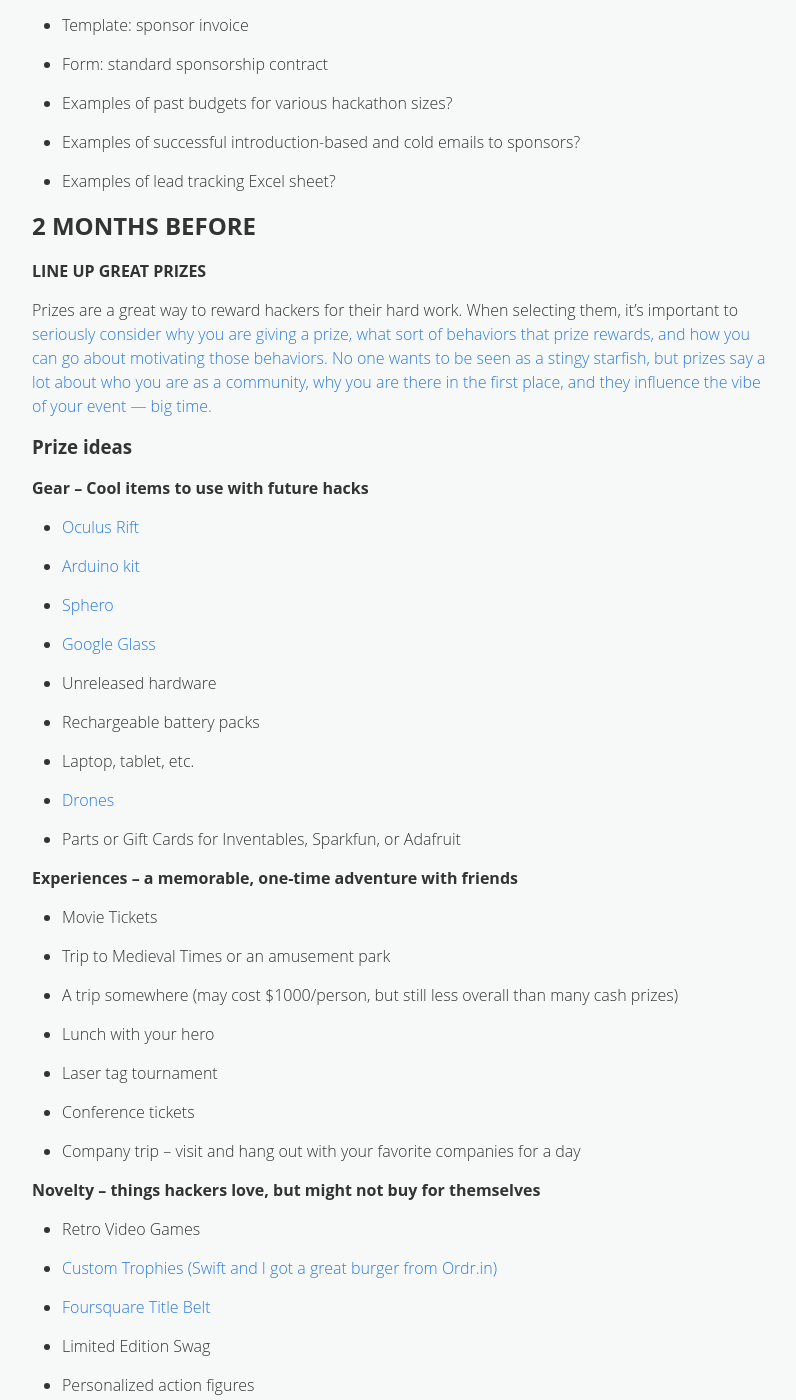
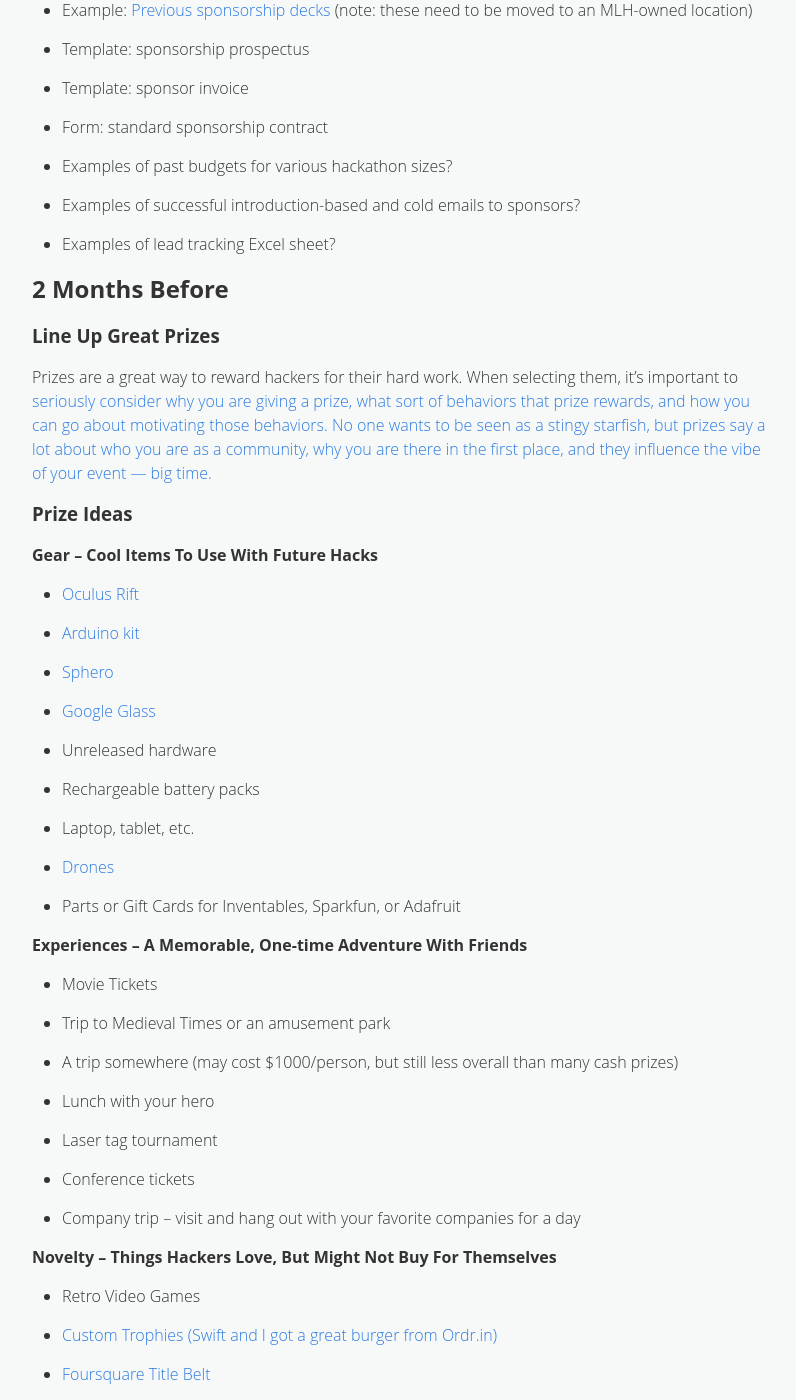
Before and after one commit to MLH/mlh-hackathon-organizer-guide, a Jekyll site: the page built from index.md, in a window 1280 px wide and 1400 px high, scrolled down 11367 px. Shown: the whole window, without its empty margins (238-1034 px from the left). Built offline with Jekyll 4.4.1, drawn with Linux system fonts in a browser that asks for light colours; some of the changed text lies outside the part shown.

Commit message:
more semantic markdown

```diff
--- a/index.md
+++ b/index.md
@@ -1,7 +1,7 @@
 ---
 layout: default
 ---
-# INTRODUCTION
+# Introduction
 
 > "I learned more in one weekend than I did in the last month of lectures!"
 
@@ -13,32 +13,35 @@
 
 Major League Hacking's [mission](https://mlh.io/about) is to spread the hacker ethos to every student on the planet; to cultivate communities where aspiring hackers have the opportunity to learn, build, and share their creations with the world.
 
-**RESOURCES**
+#### Resources
 
 * Article: [How to Throw an Epic Hackathon](http://news.mlh.io/how-to-throw-an-epic-hackathon-07-07-2014)
 
 * MLH: [Official Slack channel](https://mlh.slack.com/?redir=%2Fhome)
 
-* * *
+---
 
 
-# ORGANIZER TIMELINE
 
-## 4 TO 9 MONTHS BEFORE
+---
 
-### LOCK DOWN A VENUE
+# Organizer Timeline
+
+## 4 To 9 Months Before
+
+### Lock Down A Venue
 
 Few of your planning decisions will truly make or break your hackathon, but your choice of venue is one of them. It often takes more time than expected to secure the right location, so the earlier you begin scouting, the better! Having a confirmed venue will also prove to potential sponsors and attendees that you’re serious about hosting a great event.
 
 Keep in mind your venue should be **free**! Most of the time, you *will* be able to find a university or company sponsored space.
 
-**Research venues on your campus**
+#### Research Venues On Your Campus
 
 On-campus venues are best because they’re usually free. Research past events at your school to get a sense of each available space’s capabilities. Do they meet your hackathon’s requirements? Make a list of your favorites.
 
 Note: Each venue usually has one university bureaucrat in charge of it; try to find out who that is. One shortcut is to contact students who previously held events at that space and ask them how they recommend you proceed.
 
-**Enlist a campus advocate to help you navigate the bureaucracy**
+#### Enlist A Campus Advocate To Help You Navigate The Bureaucracy
 
 A university advocate — such as a professor or dean — can make your venue search immeasurably easier by helping you navigate your school’s unique booking process.
 
@@ -74,7 +77,7 @@
 
 If you really can’t find a free venue, look into renting a coworking space with most of this infrastructure in place.
 
-**Make sure your venue has everything you need**
+#### Make Sure Your Venue Has Everything You Need
 
 Before you book an event space, make sure it has everything you need help you host a successful hackathon.
 
@@ -96,7 +99,7 @@
 
 * **Security** — Will there be a secure space where sponsors, organizers, and attendees can keep their expensive equipment?
 
-**Ask about venue requirements and restrictions**
+#### Ask About Venue Requirements And Restrictions
 
 Most venues come with their own specific list of rules and required fees. A few questions to ask:
 
@@ -110,7 +113,7 @@
 
 * Are you permitted to host an overnight event? It’s important to let the potential venue know that people will be working in the space overnight. The key word here is "working" -- in many instances, it is against fire code to allow attendees to sleep. (You can always set up a “relaxation” or “meditation” room for small numbers of hackers to rest overnight.)
 
-**MLH TIPS**
+#### MLH Tips
 
 * Book early!
 
@@ -122,7 +125,7 @@
 
 * Make sure your space is aware your will be hosting an overnight event.
 
-**RESOURCES**
+#### Resources
 
 * MLH: [Venue checklist](https://docs.google.com/document/d/1NRs6pM0mEetgIFJVvPr5pN5O3diOuTKuhbGZkWMb87c/edit)
 
@@ -130,9 +133,9 @@
 
 * Article: [Wi-Fi That Works](https://medium.com/mhacks-iv/wi-fi-that-works-9afe3dec3d93)
 
-## 4 MONTHS BEFORE
+## 4 Months Before
 
-**BUILD A KILLER LEADERSHIP TEAM**
+### Build A Killer Leadership Team
 
 Every first-rate hackathon has an exceptional leadership team behind it. When selecting yours, think like a startup CEO: choose enthusiastic and smart people with complementary skills. Here’s what a hackathon leadership team looks like:
 
@@ -144,19 +147,19 @@
 
 * Head of hacker experience - this could be the responsibility of another member of the team, but it is extremely important to have everyone in your organization thinking about how to create the best possible hacker experience at your event.
 
-**MLH TIPS**
+#### MLH Tips
 
 * To avoid confusion and increase efficiency, make *one person* responsible for each category of deliverables.
 
 * To accurately track progress, encourage transparency among team leaders. Consider creating a status spreadsheet that each person can update on a daily or weekly basis.
 
-**RESOURCES**
+#### Resources
 
 * Video: [Team Recruitment and Development](https://www.youtube.com/watch?v=wSOxWVdJhHg)
 
 * MLH: [Building Your Organization Hackathon Team](http://guide.mlh.io/building-your-hackathon-organizing-team/)
 
-**SET UP A PLACEHOLDER WEBSITE**
+### Set Up A Placeholder Website
 
 Until an event has a website, it doesn’t exist to most people. Publishing a basic website the second you’ve committed to hosting a hackathon will help you drive interest to it, capture potential attendee email addresses, and answer questions from interested students:
 
@@ -178,13 +181,13 @@
 
     * A basic FAQ about your event to explain things to someone who has never seen or been to a hackathon before. A good FAQ example: [PennApps](http://2015s.pennapps.com/)
 
-**MLH TIPS**
+#### MLH Tips
 
 * You should update this site on a rolling basis as you land speakers and sponsors, create your schedule, confirm transportation offerings, etc.
 
 * As early as possible, celebrate what differentiates your event [link to marketing section]
 
-**RESOURCES**
+#### Resources
 
 * Screenshots of previous placeholder sites (if available)
 
@@ -192,7 +195,7 @@
 
 * Links to recommended services such as LaunchRock or GitHub Pages?
 
-**GET MLH SANCTIONED**
+### Get MLH Sanctioned
 
 At MLH, our goal is to give you the tools to throw the best hackathon humanly possible, which is why MLH sanctioned events receive the following benefits:
 
@@ -214,7 +217,7 @@
 
 The sooner your hackathon gets sanctioned, the more time you’ll have to take advantage of all MLH hookups. To [apply](https://mlh.io/forms/event-sanctioning-request), it must be *at least* 30 days before the event and you should have a confirmed time and location.
 
-**RESOURCES**
+#### Resources
 
 * MLH: [Become an Official Event](https://mlh.io/become-an-official-event)
 
@@ -224,7 +227,7 @@
 
 * MLH: [Hardware list](https://mlh.io/hardware-lab)
 
-**LAND SPONSORSHIPS**
+### Land Sponsorships
 
 It’s nearly impossible to host a serious hackathon without money. That said, landing quality sponsorship is manageable if you break the process into small steps and give yourself plenty of lead time. The more practice you get approaching and negotiating with potential backers, the better you’ll become at the art of fundraising.
 
@@ -234,7 +237,7 @@
 
 <iframe width="640" height="360" src="https://www.youtube.com/embed?rel=0" frameborder="0" allowfullscreen="allowfullscreen"></iframe>
 
-**Draft your budget**
+### Draft Your Budget
 
 Before you can begin asking for money, get a sense of how much cash you need to pull off your hackathon. Create a [budget template](https://docs.google.com/spreadsheets/d/18xo4w05PeC-xOVSGJ9c6sigu2O7xHpbgWd7p8TjYHj0/edit#gid=41626453) based on estimated costs and your expected number of attendee.
 
@@ -246,7 +249,7 @@
 
 * Bitcamp’s [Open Source Budget](https://medium.com/bitcampfire-stories/bitcamps-open-source-budget-14a86974b5b2)
 
-**Understand your sponsors: who they are, what they want, and how they operate**
+### Understand Your Sponsors: Who They Are, What They Want, And How They operate
 
 You’ll be targeting five types of sponsors:
 
@@ -290,13 +293,13 @@
 
     * How do the sponsors feel about your competency: is the event well-organized so far? Have you been professional in all communications?
 
-**MLH TIPS**
+#### MLH Tips
 
 * Keep mind the person you’re talking with is often not the person who makes the final sponsorship decisions. Make sure all materials you send are as clear as possible to ensure decision makers have enough information to say yes without taking time to contact you.
 
 * Many company budgets are quarterly. Q1 and Q4 are often the best times to get money because budgets are more flexible.
 
-**Put together a sponsorship prospectus**
+### Put Together A Sponsorship Prospectus
 
 Before approaching sponsors, create a short info packet with three tiers of sponsorship. [This doesn’t need to be fancy — just explain what a hackathon is and how they can prepare to get the most out of it. You should make it clear what you are providing, and mention a few things sponsors have done at other hackathons that you thought were awesome.](http://news.mlh.io/how-to-throw-an-epic-hackathon-07-07-2014)
 
@@ -326,11 +329,11 @@
 
 * Contact email and phone
 
-**The 5-Step MLH Sponsorship Process**
+### The 5-step MLH Sponsorship Process
 
 Once you’ve ascertained how much money your hackathon needs and created your sponsorship materials, you’re ready to embark on the fundraising process.
 
-**1. Set targets and do your research**
+#### 1. Set Targets And Do Your Research
 
 * Compile a list of potential sponsors:
 
@@ -342,7 +345,7 @@
 
     * Fundraising announcements
 
-**2. Get In Touch**
+#### 2. Get In Touch
 
 * Send a well-crafted, thoughtful email.
 
@@ -360,7 +363,7 @@
 
 * Follow up: don’t worry if you don’t receive a response to your initial email; wait a week and ask again.
 
-**3. Have an Exploratory Phone Call**
+#### 3. Have An Exploratory Phone Call
 
 * Make sure the sponsor knows what a hackathon is —  use analogies like comparing it to a science fair
 
@@ -374,7 +377,7 @@
 
 * Before you hang up, schedule a follow up call.
 
-**4. Make a Proposal**
+#### 4. Make A Proposal
 
 * Do this right away. Sometimes it’s as easy as sending over a prospectus with the packages most relevant to that particular company. Other times, you’ll have to put together a custom proposal.
 
@@ -384,7 +387,7 @@
 
 * Less is more! Choose a uniform color scheme and keep text to a minimum on each slide.
 
-**5. Follow Up and Track Your Progress**
+#### 5. Follow Up And Track Your Progress
 
 * Email a week or two later offering to answer questions.
 
@@ -392,7 +395,7 @@
 
 * When a sponsor says yes, invoice them immediately.
 
-**Tracking your incoming and outgoing funds**
+#### Tracking Your Incoming And Outgoing Funds
 
 * Keep in mind that sponsorship money comes in on a rolling basis
 
@@ -402,21 +405,21 @@
 
 <iframe width="640" height="360" src="https://www.youtube.com/embed/-ybgtN2GjTQ?rel=0" frameborder="0" allowfullscreen></iframe>
 
-* **MLH TIPS**
+#### MLH Tips
 
-    * Appoint one person to act as the point of contact for all sponsors (most likely your head of finance).
+* Appoint one person to act as the point of contact for all sponsors (most likely your head of finance).
 
-    * Target local companies. [Typically sponsors who are located closer will be able to send more company reps, bring more stuff, and relate more to the hackers. ](http://news.mlh.io/how-to-throw-an-epic-hackathon-07-07-2014)
+* Target local companies. [Typically sponsors who are located closer will be able to send more company reps, bring more stuff, and relate more to the hackers. ](http://news.mlh.io/how-to-throw-an-epic-hackathon-07-07-2014)
 
-    * Be willing to negotiate offerings — to a point. It’s important to preserve the integrity of your hackathon.
+* Be willing to negotiate offerings — to a point. It’s important to preserve the integrity of your hackathon.
 
-    * If rejected, ask for something else! Many companies that can’t contribute money are happy to send a judge or an onsite mentor.
+* If rejected, ask for something else! Many companies that can’t contribute money are happy to send a judge or an onsite mentor.
 
-    * Under promise and over deliver so sponsors feel they got the most bang for their buck.
+* Under promise and over deliver so sponsors feel they got the most bang for their buck.
 
-    * Make sure you’ve got your taxes under control. We recommend speaking with an accountant.
+* Make sure you’ve got your taxes under control. We recommend speaking with an accountant.
 
-**RESOURCES**
+#### Resources
 
 * Webinar: [Raising Sponsorship - A Workshop by MLH](https://www.youtube.com/watch?v=QI9NVe2wA5w)
 
@@ -444,15 +447,15 @@
 
 * Examples of lead tracking Excel sheet?
 
-## 2 MONTHS BEFORE
+## 2 Months Before
 
-**LINE UP GREAT PRIZES**
+### Line Up Great Prizes
 
 Prizes are a great way to reward hackers for their hard work. When selecting them, it’s important to [seriously consider why you are giving a prize, what sort of behaviors that prize rewards, and how you can go about motivating those behaviors. No one wants to be seen as a stingy starfish, but prizes say a lot about who you are as a community, why you are there in the first place, and they influence the vibe of your event — big time.](http://news.mlh.io/are-hackathon-prizes-the-worst-thing-since-moldy-sliced-bread-04-18-2014)
 
-### Prize ideas
+### Prize Ideas
 
-#### **Gear – Cool items to use with future hacks**
+#### Gear – Cool Items To Use With Future Hacks
 
 * [Oculus Rift](https://www.oculusvr.com/order/)
 
@@ -472,7 +475,7 @@
 
 * Parts or Gift Cards for Inventables, Sparkfun, or Adafruit
 
-#### **Experiences – a memorable, one-time adventure with friends**
+#### Experiences – A Memorable, One-time Adventure With Friends
 
 * Movie Tickets
 
@@ -488,7 +491,7 @@
 
 * Company trip – visit and hang out with your favorite companies for a day
 
-#### **Novelty – things hackers love, but might not buy for themselves**
+#### Novelty – Things Hackers Love, But Might Not Buy For Themselves
 
 * Retro Video Games
 
@@ -508,17 +511,17 @@
 
 * [ThinkGeek.com](http://thinkgeek.com/)
 
-**MLH TIPS**
+#### MLH Tips
 
 * MLH doesn’t recommend cash prizes.
 
 * Order prizes early — many cool items will be back-ordered.
 
-**RESOURCES**
+#### Resources
 
 * Article: [Are Hackathon Prizes the Worst Thing Since Moldy Sliced Bread?](http://news.mlh.io/are-hackathon-prizes-the-worst-thing-since-moldy-sliced-bread-04-18-2014)
 
-**BOOK MENTORS AND JUDGES**
+### Book Mentors And Judges
 
 You’ll need to recruit a variety of tech experts to mentor your attendees, speak at your event and judge your hackathon. Consider targeting:
 
@@ -538,7 +541,7 @@
 
 * Have department heads reach out for you when helpful
 
-**A note about judges**
+#### A Note About Judges
 
 We recommend selecting judges that have a strong technical aptitude. If you’re planning to do Science Fair Judging and Presentations, your judges for each should be separate. For expo judging, ensure you have a minimum of one judge per thirty participants.
 
@@ -550,13 +553,13 @@
 
     * Have department heads reach out for you
 
-**MLH TIPS**
+#### MLH Tips
 
 * Start close to home. Often your best chances at hosting strong speakers will come from personal and school connections.
 
 * Consider recruiting a high-energy MC. [This person will be the face of the event to hackers and sponsors, so having someone who is excited about hacking with some public speaking experience helps hold the entire event together.](http://news.mlh.io/how-to-throw-an-epic-hackathon-07-07-2014)
 
-**RESOURCES**
+#### Resources
 
 * Article: [How to Judge a Hackathon: Finding the Chosen One](http://news.mlh.io/how-to-judge-a-hackathon-finding-the-chosen-one-05-15-2014)
 
@@ -564,7 +567,7 @@
 
 FAQ question: "How should I set up the judging process?"
 
-**SCHEDULE WORKSHOPS**
+### Schedule Workshops
 
 More info needed. Do you have any advice or materials related to workshops?
 
@@ -574,13 +577,13 @@
 
 * Recommended number depending on number of attendees
 
-**UPDATE YOUR WEBSITE**
+### Update Your Website
 
 * Add all new information, including prizes
 
 * Creating an attendee survey form
 
-**RESOURCES**
+#### Resources
 
 * Template: attendee survey form
 
@@ -588,11 +591,11 @@
 
 
 
-**PROMOTE YOUR EVENT**
+### Promote Your Event
 
 When promoting your hackathon, it’s useful to keep in mind that most events have a 50 to 30 percent drop-off in attendance. Given these stats, it’s your goal to over-market and overbook!
 
-**Tell your hackathon’s story**
+#### Tell Your Hackathon’s Story
 
 What’s your hackathon’s "brand?" How is it unique? Why would *you* want to attend?
 
@@ -606,7 +609,7 @@
 
  effective branding works.
 
-**Get the word out**
+#### Get The Word Out
 
 * Invite students from other schools to attend
 
@@ -638,9 +641,9 @@
 
     * Tell your school’s paper
 
-    * Enlist MLH’s PR resources to get potential pre-event coverage in local and tech media
+    * Enlist MLH’s PR#### RESOURCES to get potential pre-event coverage in local and tech media
 
-**RESOURCES**
+#### Resources
 
 * Video: [Hackathons as Branding](https://www.youtube.com/watch?v=cwJNYXlOuYo&index=20&list=PLPDgudJ_VDUdqhQldG7SqXGxaj-FiLGmP)
 
@@ -648,19 +651,19 @@
 
 * Article: [Hackathons are For Beginners](https://medium.com/@tfogo/hackathons-are-for-beginners-77a9c9c0e000)
 
-## 1 MONTH BEFORE
+## 1 Month Before
 
-**GET FINAL HEADCOUNT**
+### Get Final Headcount
 
 Work to confirm a solid headcount. Having this will help you when making food and swag orders. Generally, events see a 30-50% attrition rate, so make sure you consider this in your planning.
 
-**ORGANIZE TRANSPORTATION**
+### Organize Transportation
 
 If your venue is free, transportation and travel reimbursements are often the most expensive part of putting on a hackathon. After reviewing the information below, watch our short [transportation webinar](https://www.youtube.com/watch?v=wGKX_koCPIk) to ensure your transportation planning runs smoothly. While many hackers have come to expect some sort of funded transportation, it is not required in order to put on a successful hackathon.
 
 <iframe width="640" height="360" src="https://www.youtube.com/embed/wGKX_koCPIk?rel=0" frameborder="0" allowfullscreen></iframe>
 
-**Charter buses**
+#### Charter Buses
 
 Charter buses are typically the most affordable option for getting hackers to and from your event. Keep in mind as you plan that most buses fit 56 attendees, and the average cost per weekend is $3,300 (based on 31 hackathons in Spring 2014). Your hackathon date matters as well: for example, bus prices are often higher in April because so many schools charter them during that month for class trips.
 
@@ -692,7 +695,7 @@
 
 * Create a quote spreadsheet for each route and every company you requested info from. Include company name, price, contact info, number of buses available, etc.
 
-**Travel reimbursements**
+#### Travel Reimbursements
 
 Occasionally, you will need to issue travel reimbursements for some or all of your attendees. A few tips:
 
@@ -704,7 +707,7 @@
 
 * Keep all receipts for tax purposes
 
-**MLH TIPS**
+#### MLH Tips
 
 * Local bus companies are usually much cheaper than national ones because national companies typically sublease from local companies. (So there’s a markup)
 
@@ -716,7 +719,7 @@
 
 * Don’t be cheap. Watch the Transportation Webinar below to hear some stories about why it’s important to pay for quality buses
 
-**RESOURCES**
+#### Resources
 
 * Webinar: **[Hackathon Transportation 101](https://www.youtube.com/watch?v=wGKX_koCPIk)**
 
@@ -750,7 +753,7 @@
 
 * For opening ceremony and final demos, plan on having access to a room that can fit all of your attendees seated with a projector.
 
-**CREATE YOUR SCHEDULE**
+### Create Your Schedule
 
 Schedules can definitely change, but it’s good for participants (and organizers) to know what to expect. Please, send us your schedule and we can help ensure it’s realistic.
 
@@ -770,7 +773,7 @@
 
 * Judging - If you have multiple judging phases, be sure to block out enough time for each of them with some buffer time in between
 
-**RESOURCES**
+#### Resources
 
 * Example: past schedules of successful events
 
@@ -782,13 +785,13 @@
 
 * [Picking the Chosen One Article](http://news.mlh.io/how-to-judge-a-hackathon-finding-the-chosen-one-05-15-2014)
 
-**MLH TIPS**
+#### MLH Tips
 
 * Send your schedule to MLH to ensure it’s realistic
 
 * Encourage sponsors to show up earlier to set-up
 
-**UPDATE WEBSITE WITH FINAL INFO**
+### Update Website With Final Info
 
 Ideally, you’ve been updating your site on a rolling basis as more information and sponsorships are finalized. About a month before, you want to
 
@@ -810,15 +813,15 @@
 
 * Will they need charter bus or travel reimbursement (does this jibe with transportation timeline?)
 
-**FINALIZE YOUR EMERGENCY PLAN**
+### Finalize Your Emergency Plan
 
 *More info needed.*
 
 
 
-## 1 WEEK BEFORE
+## 1 Week Before
 
-**SEND REMINDERS**
+### Send Reminders
 
 A week before your hackathon is the perfect time to remind everyone involved about what needs to happen. Be sure
 
@@ -834,7 +837,7 @@
 
 Info needed from people: name, email, school, under 18, gender, dietary restrictions, special needs, tshirt size, transp
 
-**DO A RUN-THROUGH**
+### Do A Run-through
 
 Just like a play or a wedding, it’s important to rehearse your schedule once with all team members.
 
@@ -864,7 +867,7 @@
 
 * Physically walk-through the run-of-show document in the event space.
 
-**MLH TIPS**
+#### MLH Tips
 
 * Keep in mind most organizers, especially team leaders, will be responsible for more than one thing
 
@@ -872,19 +875,19 @@
 
 * Assign at least one organizer to make sure the event is going well and put out fires as needed
 
-**RESOURCES**
+#### Resources
 
 * [Example volunteer guide](https://www.dropbox.com/s/y1rf6p97pmmu5mx/PRINT-StudentHackRules.docx?dl=0)
 
 * *If you have minors attending your event you must consult with your venue, school administrators, and/or a lawyer to make sure all necessary paperwork is taken care of*
 
-**DAY OF EVENT**
+## Day Of Event
 
-**Brief volunteers**
+### Brief Volunteers
 
 Make your volunteers responsible for specific tasks. They should be working on something relevant at any given time during their shifts.
 
-**Set-up your event**
+### Set-up Your Event
 
 * Set up tables and chairs
 
@@ -914,7 +917,7 @@
 
 * "Meditation room"
 
-**Have organizers handle the following tasks during the corresponding times:**
+### Have Organizers Handle The Following Tasks During The Corresponding times:
 
 **Serve breakfast?**
 
@@ -972,7 +975,7 @@
 
 * If you have science fair style judging, have hackers go eat lunch in a separate room while you reconfigure the hacking area for demos
 
-**Run social media**
+### Run Social Media
 
 On the day of the hackathon, social media will play a critical role in communicating hackathon news and schedule updates to attendees. Make sure to designate ONE channel of communication for all updates so every attendee knows where to find important info.
 
@@ -980,7 +983,7 @@
 
 * Updates to the FB invite if necessary
 
-**Kick Off Your Hackathon**
+### Kick Off Your Hackathon
 
 * Checking in guests
 
@@ -998,13 +1001,13 @@
 
 * Restocking supplies and picking up garbage
 
-**MLH TIPS**
+#### MLH Tips
 
 * When setting up, [position the sponsor tables next to the hackers. Having the mentors literally next to the hackers makes it really easy for people to ask them for help and for the sponsors to feel as if they are part of the event](http://news.mlh.io/how-to-throw-an-epic-hackathon-07-07-2014).
 
 
 
-**_AFTER THE EVENT_**
+## After The Event
 
 
 
@@ -1022,6 +1025,6 @@
 
 * Schedule a retrospective with MLH.
 
-**RESOURCES**
+#### Resources
 
 * Template: [Post-event survey ](https://docs.google.com/a/majorleaguehacking.com/file/d/0B6RXFVhdoM-5aFRXOC1jTHM4TUE/edit)
```
